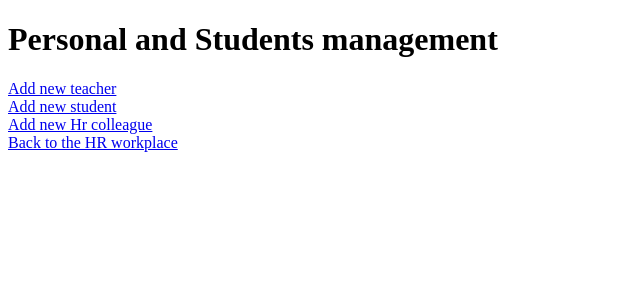
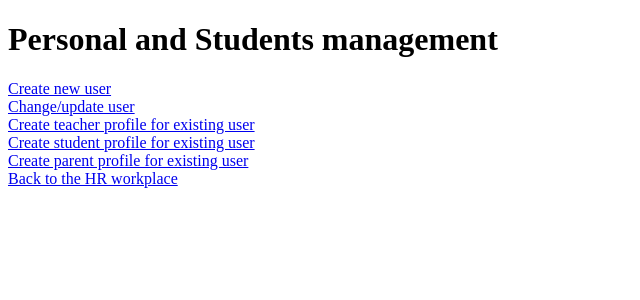
Before and after one commit to DusanLukac968/grade_system, a Django app: page /grade_app/personal_and_student/ in a window 1280 px wide. Shown: the part 44-344 px from the top of the page, without its empty margins (0-640 px from the left). Run offline with Django 5.2, Linux system fonts and the light colour scheme; some libraries are stand-ins or nearby versions.

Commit message:
Simplified existing views and easier user creation, automaticades creation models for teacher, student and parent according user level. Automatically deleting model for teacher, student and parent after changing user level and auto redirect to new model creation according user level

```diff
--- a/grade_system/grade_app/templates/grade_system/hr_user_update.html
+++ b/grade_system/grade_app/templates/grade_system/hr_user_update.html
@@ -2,8 +2,6 @@
 {% load crispy_forms_tags %} {% block content %}
 
 <div class="content-section">
-   <h1>{{ user.name }} {{user.surname}}</h1>
-   <h2>{{ user.email}}</h2>
    <form method="POST" enctype="multipart/form-data">
     {% csrf_token %}
     <fieldset class="form-group">
@@ -15,6 +13,7 @@
       <button class="btn btn-outline-info" type="submit">Update</button>
     </div>
   </form>
+  <div><a href="{% url 'hr_workplace' %}">Back to the HR workplace</a></div>
 </div>
 
 {% endblock %}
--- a/grade_system/grade_app/templates/grade_system/personal_and_students.html
+++ b/grade_system/grade_app/templates/grade_system/personal_and_students.html
@@ -5,9 +5,12 @@
     <form method="POST">
         {% csrf_token %}
         <h1>Personal and Students management</h1>
-        <div><a href="{% url 'teacher_register_page' %}">Add new teacher</a></div>
-        <div><a href="{% url  'student_register_page' %}">Add new student</a></div>
-        <div><a href="{% url 'hr_register' %}">Add new Hr colleague</a></div>
+        <div><a href="{% url 'hr_register' %}">Create new user</div>
+        <div><a href="{% url 'hr_user_update' %}">Change/update user</div>
+        <div><a href="{% url 'teacher_advance_register' %}">Create teacher profile for existing user</a></div>
+        <div><a href="{% url 'student_advance_register' %}">Create student profile for existing user</a></div>
+        <div><a href="{% url 'parent_advance_register' %}">Create parent profile for existing user</a></div>
+
 
     </form>
     <div><a href="{% url 'hr_workplace' %}">Back to the HR workplace</a></div>
--- a/grade_system/grade_app/templates/grade_system/user_profile.html
+++ b/grade_system/grade_app/templates/grade_system/user_profile.html
@@ -12,11 +12,15 @@
     <div class="form-group">
 
       <p>
+        <div>Status:&emsp; {{ user.get_user_level_name}}</div>
         <div>Name:&emsp; {{ user.name}}</div>
         <div>Surname:&emsp; {{user.surname}} </div>
         <div>Email:&emsp; {{user.email}}</div>
         <div>Date of birth:&emsp; {{user.date_of_birth}} </div>
         <div>Telephone number:&emsp; {{ user.tel}} </div>
+
+
+
       </p>
   </form>
   <div><a href="{% url 'user_update' %}">Actualize your data</a></div>
--- a/grade_system/grade_app/urls.py
+++ b/grade_system/grade_app/urls.py
@@ -7,13 +7,12 @@ urlpatterns = [
     path("", views.MainPage.as_view(), name="main_page"),
     path('login_page/', views.LoginView.as_view(), name="login_page"),
     path('logout', views.logout_user, name= 'logout'),
-    path('hr_register/', views.hr_register, name= 'hr_register'),
-    path('teacher_register_page/', views.teacher_register, name= 'teacher_register_page'),
+    path('hr_register/', views.user_register, name= 'hr_register'),
     path('hr_workplace/', views.HrWorkplace.as_view(), name="hr_workplace"),
-    path('student_register_page/', views.student_register, name="student_register_page"),
     path('subject_management/', views.SubjectManagement.as_view(), name="subject_management"),
     path('subject_add/', views.subject_add, name="subject_add"),
     path('subject_remove/', views.subject_remove, name="subject_remove"),
+    path('user_remove/', views.user_remove, name="user_remove"),
     path('classes_management/', views.ClassesManagement.as_view(), name="classes_management"),
     path('classes_add/', views.classes_add, name="classes_add"),
     path('classes_remove/', views.classes_remove, name="classes_remove"),
@@ -25,4 +24,5 @@ urlpatterns = [
     path('subject_update/',views.subject_update, name= "subject_update"),
     path('teacher_advance_register/',views.teacher_advance_register, name= "teacher_advance_register"),
     path('student_advance_register/',views.student_advance_register, name= "student_advance_register"),
+    path('parent_advance_register/',views.parent_advance_register, name= "parent_advance_register"),
 ]
--- a/grade_system/grade_app/views.py
+++ b/grade_system/grade_app/views.py
@@ -5,8 +5,8 @@ from django.views import generic
 from django.contrib.auth import login, logout, authenticate, get_user_model
 from django.contrib import messages
 from django.contrib.auth.decorators import login_required
-from .models import User, Student, Teacher, Subjects, Classes
-from .forms import LoginForm, UserRegistrationForm, TeacherRegistrationForm, StudentRegistrationForm, SubjectAdd, ClassesAdd, SubjectRemove,ClassesRemove, UserUpdateForm, TeacherAdvanceRegister, StudentAdvanceRegister, SubjectUpdateForm, ClassUpdateForm, HRUserUpdateForm
+from .models import User, Student, Teacher, Subjects, Classes, Parent
+from .forms import LoginForm, UserRegistrationForm, SubjectAdd, ClassesAdd, SubjectRemove,ClassesRemove, UserUpdateForm, TeacherAdvanceRegister, StudentAdvanceRegister, SubjectUpdateForm, ClassUpdateForm, HRUserUpdateForm, ParentAdvanceRegister, UserRemove
 
 class MainPage(generic.ListView):
     """
@@ -85,7 +85,7 @@ class PersonalStudentsManagement(generic.TemplateView):
     content_object_name = "personal_and_student"
 
 
-def hr_register(request):
+def user_register(request):
     """
     user registration view for user registration using UserRegistrationForm
     creating new user
@@ -95,47 +95,23 @@ def hr_register(request):
         if form.is_valid():
             form.save()
             email = form.cleaned_data.get('email')
-            messages.success(request, f"Account for HR {email} was created.")
-            return redirect('main_page')
+            user_level = form.cleaned_data.get('user_level')
+            if int(user_level) == 2:
+                messages.success(request, f"Account for Teacher {email} was created.")
+                return redirect('teacher_advance_register')
+            elif int(user_level) == 3:
+                messages.success(request, f"Account for student {email} was created.")
+                return redirect('student_advance_register')
+            elif int(user_level) == 4:
+                messages.success(request, f"Account for parent {email} was created.")
+                return redirect('parent_advance_register')
+            elif int(user_level) == 0:
+                messages.success(request, f"Account for new colleague {email} was created.")
+                return redirect('hr_workplace')
     else:
         form = UserRegistrationForm()
     return render(request, 'grade_system/user_register.html', { 'form': form})
 
-def teacher_register(request):
-    """
-    user registration view for user registration using TeacherRegistrationForm
-    creating new user with fixed role teacher after creatin user, Hr is redirected to teacher_advance_register
-    when full registration of teacher can be finished
-    """
-    if request.method == 'POST':
-        form = TeacherRegistrationForm(request.POST)
-        if form.is_valid():
-            form.save()
-            name = form.cleaned_data.get('name')
-            surname = form.cleaned_data.get('surname')
-            messages.success(request, f"Account for teacher {name} {surname}")
-            return redirect('teacher_advance_register')
-    else:
-        form = TeacherRegistrationForm()
-    return render(request, 'grade_system/teacher_register_page.html', { 'form': form})
-
-def student_register(request):
-    """
-    user registration view for user registration using StudentRegistrationForm
-    creating new user with fixed role teacher after creatin user, Hr is redirected to student_advance_register
-    when full registration of student can be finished
-    """
-    if request.method == 'POST':
-        form = StudentRegistrationForm(request.POST)
-        if form.is_valid():
-            form.save()
-            name = form.cleaned_data.get('name')
-            surname = form.cleaned_data.get('surname')
-            messages.success(request, f"Account for Student {name} {surname}")
-            return redirect('student_advance_register')
-    else:
-        form = StudentRegistrationForm()
-    return render(request, 'grade_system/student_register_page.html', { 'form': form})
 
 
 def subject_add(request):
@@ -209,6 +185,32 @@ def classes_remove(request):
         form = ClassesRemove()
     return render(request, 'grade_system/classes_remove.html', {'form': form})
 
+def user_remove(request):
+    """view for deleting users"""
+    if request.method == 'POST':
+        form = UserRemove(request.POST)
+        get_user = request.POST.get('user')
+        remove_this_user = User.objects.get(pk = get_user)
+        try:
+            if form.is_valid():
+                if int(remove_this_user.user_level) == 2:
+                    user_teacher_to_delete = Teacher.objects.get(user = get_user)
+                    user_teacher_to_delete.delete()
+                elif int(remove_this_user.user_level) == 3:
+                    user_student_to_delete = Student.objects.get(user = get_user)
+                    user_student_to_delete.delete()
+                elif int(remove_this_user.user_level) == 4:
+                    user_parent_to_delete = Parent.objects.get(user = get_user)
+                    user_parent_to_delete.delete()
+                remove_this_user.delete()
+                messages.success(request, f"User {get_user} and all connected data has been deleted!")
+        except User.DoesNotExist:
+            messages.error(request,f"Class {get_user} does not exist!" )
+            return redirect('hr_workplace')
+    else:
+        form = UserRemove()
+    return render(request, 'grade_system/user_remove.html', {'form': form})
+
 def logout_user(request):
     """
     allows user to logout and redirect him to the main page
@@ -238,7 +240,7 @@ def user_update(request):
         form = UserUpdateForm(request.POST, instance=request.user)
         if form.is_valid():
             user_form = form.save()
-            messages.success(request,f'{user_form}, has been updated!')
+            messages.success(request,'Your profile has been updated!')
             return redirect('user_profile')
         """ add some errors"""
     user = get_user_model()
@@ -253,16 +255,67 @@ def hr_user_update(request):
     view for HR/admin in which  can be updated all data for selected user
     """
     if request.method == 'POST':
-        get_user = request.POST.get('update_data_for_user')
-        user = User.objects.get(pk = get_user)
-        form = HRUserUpdateForm(request.POST)
+        get_user= request.POST.get('update_data_for_user')
+        update_this_user = User.objects.get(pk= get_user)
+        user_level_before = update_this_user.user_level
+        get_new_user_level = request.POST.get('user_level')
+        get_new_user_name = request.POST.get('name')
+        get_new_user_surname = request.POST.get('surname')
+        get_new_user_tel = request.POST.get('tel')
+        get_new_user_birth = request.POST.get('date_of_birth')
+        form = HRUserUpdateForm(request.POST, instance=update_this_user)
         if form.is_valid():
+            update_this_user.user_level= get_new_user_level
+            update_this_user.name= get_new_user_name
+            update_this_user.surname= get_new_user_surname
+            update_this_user.tel= get_new_user_tel
+            update_this_user.date_of_birth= get_new_user_birth
+            update_this_user.save()
             form.save()
-            return redirect()
+            """toto tu dokončiť stýlom ak sa zmenu rola tak stare najde tohto uzivatela ak bol žiak vymaže toho žiaka a presmeruje na novu rolu
+            a tam na advance registračku"""
+            if user_level_before != get_new_user_level:
+                if user_level_before == 2:
+                    get_teacher = Teacher.objects.get(user = get_user)
+                    try:
+                        get_teacher.delete()
+                        messages.success(request, f"Teacher profile for user {update_this_user.name} {update_this_user.surname} deleted continue to new register")
+                        if int(get_new_user_level)==3:
+                            return redirect("student_advance_register")
+                        elif int(get_new_user_level)==4:
+                            return redirect("parent_advance_register")
+                    except:
+                        messages.error(request, "Somthing went wrong :(")
+                elif user_level_before == 3:
+                    get_student = Student.objects.get(user = get_user)
+                    try:
+                        get_student.delete()
+                        messages.success(request, f"Student profile for user {get_user.get_full_name} deleted continue to new register")
+                        if int(get_new_user_level)==2:
+                            return redirect("teacher_advance_register")
+                        elif int(get_new_user_level)==4:
+                            return redirect("parent_advance_register")
+                    except:
+                        messages.error(request, "Somthing went wrong :(")
+                elif user_level_before == 4:
+                    get_student = Student.objects.get(user = get_user)
+                    try:
+                        get_student.delete()
+                        messages.success(request, f"Parents profile for user {get_user.get_full_name} deleted continue to new register")
+                        if int(get_new_user_level)==3:
+                            return redirect("student_advance_register")
+                        elif int(get_new_user_level)==2:
+                            return redirect("teacher_advance_register")
+                    except:
+                        messages.error(request, "Somthing went wrong :(")
+            else:
+                messages.success(request,'Your profile has been updated!')
+            return redirect("hr_workplace")
+        """ add some errors"""
     user = get_user_model()
     if user:
-        form = HRUserUpdateForm(instance=request.user)
-        return render(request, 'grade_system/user_update.html', {'form': form})
+        form = HRUserUpdateForm(request.POST)
+        return render(request, 'grade_system/hr_user_update.html', {'form': form})
     return redirect("hr_workplace")
 
 @login_required
@@ -344,3 +397,22 @@ def student_advance_register(request):
     else:
         form = StudentAdvanceRegister()
     return render(request, 'grade_system/user_register.html', { 'form': form})
+
+@login_required
+def parent_advance_register(request):
+    """
+    view for student registration to user with user_role student allows us to specify additional data
+    """
+    if request.method == 'POST':
+        form = ParentAdvanceRegister(request.POST)
+        try:
+            if form.is_valid():
+                form.save()
+                messages.success(request, f"Account was created.")
+                return redirect('main_page')
+
+        except:
+            pass
+    else:
+        form = ParentAdvanceRegister()
+    return render(request, 'grade_system/user_register.html', { 'form': form})
```
Also changed, not shown: grade_system/grade_app/forms.py (+56 -48 lines), grade_system/grade_app/models.py (+6 -4 lines), grade_system/grade_app/templates/grade_system/parent_register_page.html (added, +17 -0 lines), grade_system/grade_app/templates/grade_system/test.html (+30 -19 lines), grade_system/grade_app/templates/grade_system/user_remove.html (added, +19 -0 lines), grade_system/grade_app/tests.py (added, +9 -0 lines), grade_system/db.sqlite3.
